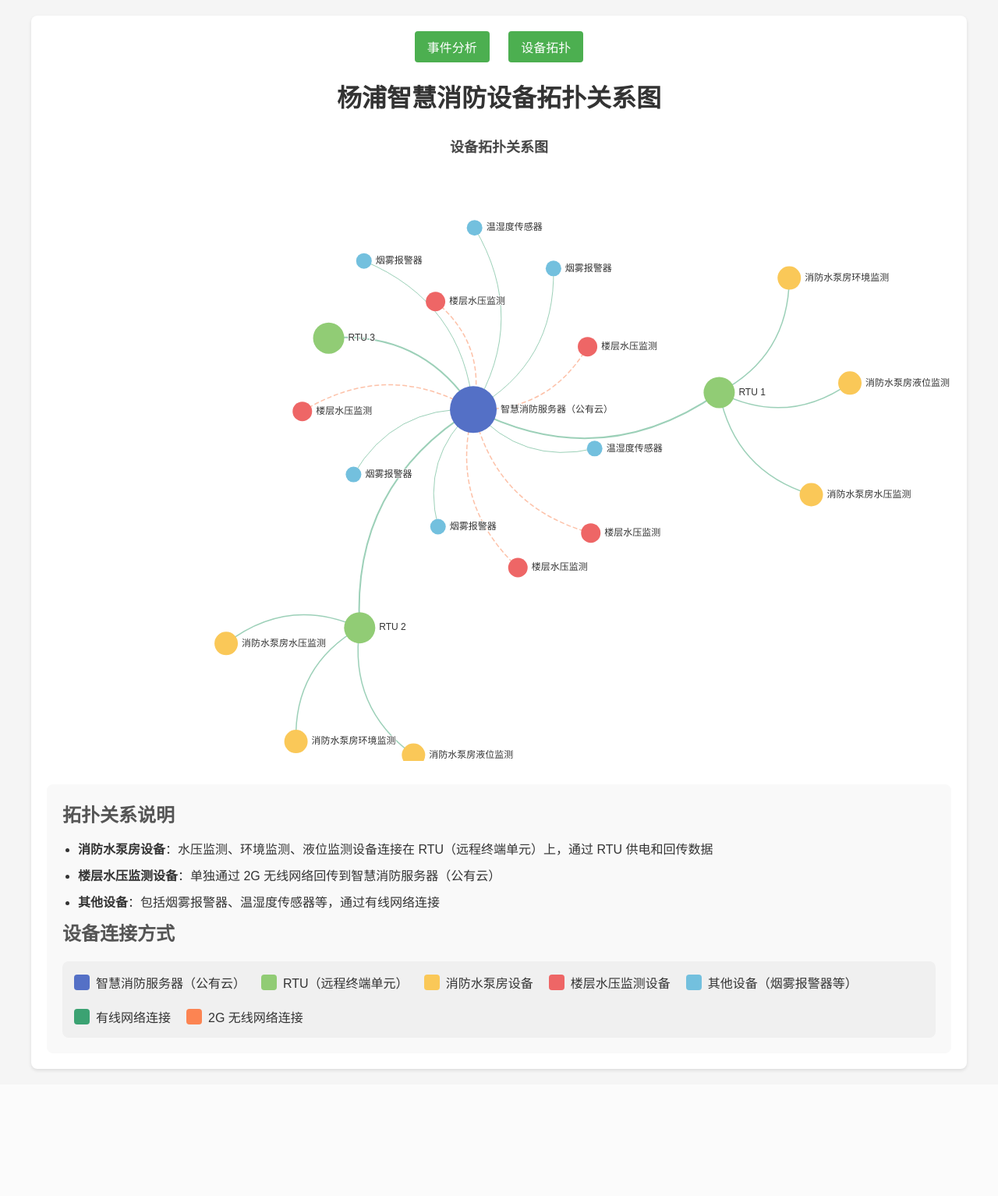
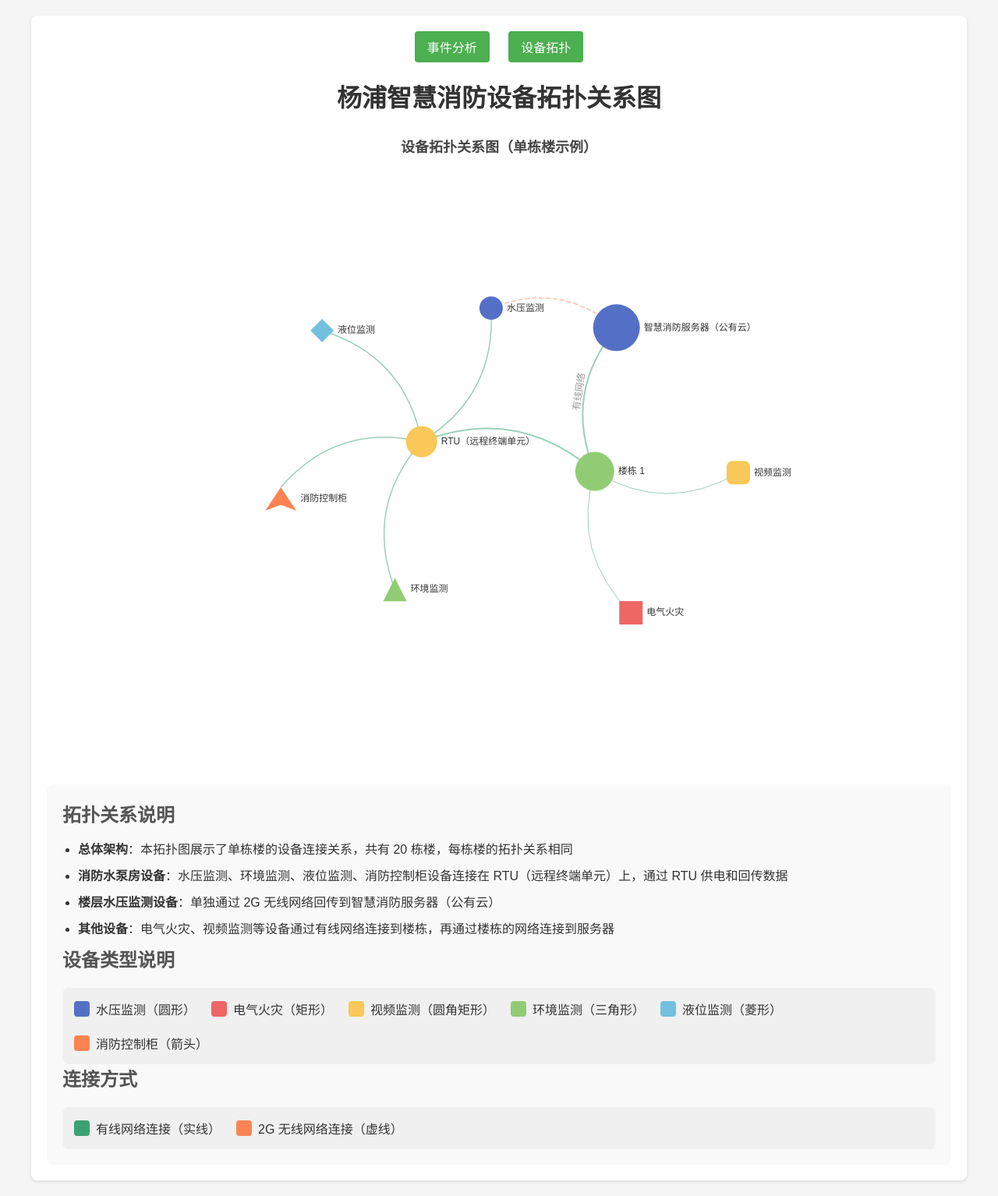
Before and after one commit to Stein-Jin/yangpu_smartcity_1, a Flask app: page /topology in a window 1280 px wide. Shown: the whole page at 78% size. Before the commit the page ends 1374 px from the top, so only its background shows below. Run offline with Flask 3, Linux system fonts and the light colour scheme; some libraries are stand-ins or nearby versions.

Commit message:
更新设备拓扑关系图，使用不同图标表示不同设备类型

```diff
--- a/templates/topology.html
+++ b/templates/topology.html
@@ -105,40 +105,49 @@
         <div class="info-section">
             <h2>拓扑关系说明</h2>
             <ul>
-                <li><strong>消防水泵房设备</strong>：水压监测、环境监测、液位监测设备连接在 RTU（远程终端单元）上，通过 RTU 供电和回传数据</li>
+                <li><strong>总体架构</strong>：本拓扑图展示了单栋楼的设备连接关系，共有 20 栋楼，每栋楼的拓扑关系相同</li>
+                <li><strong>消防水泵房设备</strong>：水压监测、环境监测、液位监测、消防控制柜设备连接在 RTU（远程终端单元）上，通过 RTU 供电和回传数据</li>
                 <li><strong>楼层水压监测设备</strong>：单独通过 2G 无线网络回传到智慧消防服务器（公有云）</li>
-                <li><strong>其他设备</strong>：包括烟雾报警器、温湿度传感器等，通过有线网络连接</li>
+                <li><strong>其他设备</strong>：电气火灾、视频监测等设备通过有线网络连接到楼栋，再通过楼栋的网络连接到服务器</li>
             </ul>
 
-            <h2>设备连接方式</h2>
+            <h2>设备类型说明</h2>
             <div class="legend">
                 <div class="legend-item">
                     <div class="legend-color" style="background-color: #5470c6;"></div>
-                    <span>智慧消防服务器（公有云）</span>
+                    <span>水压监测（圆形）</span>
+                </div>
+                <div class="legend-item">
+                    <div class="legend-color" style="background-color: #ee6666;"></div>
+                    <span>电气火灾（矩形）</span>
+                </div>
+                <div class="legend-item">
+                    <div class="legend-color" style="background-color: #fac858;"></div>
+                    <span>视频监测（圆角矩形）</span>
                 </div>
                 <div class="legend-item">
                     <div class="legend-color" style="background-color: #91cc75;"></div>
-                    <span>RTU（远程终端单元）</span>
-                </div>
-                <div class="legend-item">
-                    <div class="legend-color" style="background-color: #fac858;"></div>
-                    <span>消防水泵房设备</span>
-                </div>
-                <div class="legend-item">
-                    <div class="legend-color" style="background-color: #ee6666;"></div>
-                    <span>楼层水压监测设备</span>
+                    <span>环境监测（三角形）</span>
                 </div>
                 <div class="legend-item">
                     <div class="legend-color" style="background-color: #73c0de;"></div>
-                    <span>其他设备（烟雾报警器等）</span>
-                </div>
-                <div class="legend-item">
-                    <div class="legend-color" style="background-color: #3ba272;"></div>
-                    <span>有线网络连接</span>
+                    <span>液位监测（菱形）</span>
                 </div>
                 <div class="legend-item">
                     <div class="legend-color" style="background-color: #fc8452;"></div>
-                    <span>2G 无线网络连接</span>
+                    <span>消防控制柜（箭头）</span>
+                </div>
+            </div>
+
+            <h2>连接方式</h2>
+            <div class="legend">
+                <div class="legend-item">
+                    <div class="legend-color" style="background-color: #3ba272;"></div>
+                    <span>有线网络连接（实线）</span>
+                </div>
+                <div class="legend-item">
+                    <div class="legend-color" style="background-color: #fc8452;"></div>
+                    <span>2G 无线网络连接（虚线）</span>
                 </div>
             </div>
         </div>
@@ -153,69 +162,46 @@
             // 核心节点
             { id: 'server', name: '智慧消防服务器（公有云）', symbolSize: 60, itemStyle: { color: '#5470c6' } },
 
+            // 楼栋节点
+            { id: 'building1', name: '楼栋 1', symbolSize: 50, itemStyle: { color: '#91cc75' } },
+
             // RTU 节点
-            { id: 'rtu1', name: 'RTU 1', symbolSize: 40, itemStyle: { color: '#91cc75' } },
-            { id: 'rtu2', name: 'RTU 2', symbolSize: 40, itemStyle: { color: '#91cc75' } },
-            { id: 'rtu3', name: 'RTU 3', symbolSize: 40, itemStyle: { color: '#91cc75' } },
+            { id: 'rtu', name: 'RTU（远程终端单元）', symbolSize: 40, itemStyle: { color: '#fac858' } },
 
-            // 消防水泵房设备
-            { id: 'pump_pressure1', name: '消防水泵房水压监测', symbolSize: 30, itemStyle: { color: '#fac858' } },
-            { id: 'pump_env1', name: '消防水泵房环境监测', symbolSize: 30, itemStyle: { color: '#fac858' } },
-            { id: 'pump_level1', name: '消防水泵房液位监测', symbolSize: 30, itemStyle: { color: '#fac858' } },
-            { id: 'pump_pressure2', name: '消防水泵房水压监测', symbolSize: 30, itemStyle: { color: '#fac858' } },
-            { id: 'pump_env2', name: '消防水泵房环境监测', symbolSize: 30, itemStyle: { color: '#fac858' } },
-            { id: 'pump_level2', name: '消防水泵房液位监测', symbolSize: 30, itemStyle: { color: '#fac858' } },
-
-            // 楼层水压监测设备
-            { id: 'floor_pressure1', name: '楼层水压监测', symbolSize: 25, itemStyle: { color: '#ee6666' } },
-            { id: 'floor_pressure2', name: '楼层水压监测', symbolSize: 25, itemStyle: { color: '#ee6666' } },
-            { id: 'floor_pressure3', name: '楼层水压监测', symbolSize: 25, itemStyle: { color: '#ee6666' } },
-            { id: 'floor_pressure4', name: '楼层水压监测', symbolSize: 25, itemStyle: { color: '#ee6666' } },
-            { id: 'floor_pressure5', name: '楼层水压监测', symbolSize: 25, itemStyle: { color: '#ee6666' } },
-
-            // 其他设备
-            { id: 'smoke1', name: '烟雾报警器', symbolSize: 20, itemStyle: { color: '#73c0de' } },
-            { id: 'smoke2', name: '烟雾报警器', symbolSize: 20, itemStyle: { color: '#73c0de' } },
-            { id: 'smoke3', name: '烟雾报警器', symbolSize: 20, itemStyle: { color: '#73c0de' } },
-            { id: 'smoke4', name: '烟雾报警器', symbolSize: 20, itemStyle: { color: '#73c0de' } },
-            { id: 'temp1', name: '温湿度传感器', symbolSize: 20, itemStyle: { color: '#73c0de' } },
-            { id: 'temp2', name: '温湿度传感器', symbolSize: 20, itemStyle: { color: '#73c0de' } }
+            // 设备节点 - 不同图标和颜色表示不同类型
+            { id: 'water_pressure', name: '水压监测', symbolSize: 30, itemStyle: { color: '#5470c6' }, symbol: 'circle' },
+            { id: 'electric_fire', name: '电气火灾', symbolSize: 30, itemStyle: { color: '#ee6666' }, symbol: 'rect' },
+            { id: 'video', name: '视频监测', symbolSize: 30, itemStyle: { color: '#fac858' }, symbol: 'roundRect' },
+            { id: 'environment', name: '环境监测', symbolSize: 30, itemStyle: { color: '#91cc75' }, symbol: 'triangle' },
+            { id: 'liquid_level', name: '液位监测', symbolSize: 30, itemStyle: { color: '#73c0de' }, symbol: 'diamond' },
+            { id: 'fire_control', name: '消防控制柜', symbolSize: 30, itemStyle: { color: '#fc8452' }, symbol: 'arrow' }
         ];
 
         var links = [
-            // RTU 连接到服务器
-            { source: 'rtu1', target: 'server', lineStyle: { color: '#3ba272', width: 2, type: 'solid' } },
-            { source: 'rtu2', target: 'server', lineStyle: { color: '#3ba272', width: 2, type: 'solid' } },
-            { source: 'rtu3', target: 'server', lineStyle: { color: '#3ba272', width: 2, type: 'solid' } },
+            // 楼栋连接到服务器
+            { source: 'building1', target: 'server', lineStyle: { color: '#3ba272', width: 2, type: 'solid' }, label: { show: true, formatter: '有线网络' } },
+
+            // RTU 连接到楼栋
+            { source: 'rtu', target: 'building1', lineStyle: { color: '#3ba272', width: 2, type: 'solid' } },
 
             // 消防水泵房设备连接到 RTU
-            { source: 'pump_pressure1', target: 'rtu1', lineStyle: { color: '#3ba272', width: 1.5, type: 'solid' } },
-            { source: 'pump_env1', target: 'rtu1', lineStyle: { color: '#3ba272', width: 1.5, type: 'solid' } },
-            { source: 'pump_level1', target: 'rtu1', lineStyle: { color: '#3ba272', width: 1.5, type: 'solid' } },
-            { source: 'pump_pressure2', target: 'rtu2', lineStyle: { color: '#3ba272', width: 1.5, type: 'solid' } },
-            { source: 'pump_env2', target: 'rtu2', lineStyle: { color: '#3ba272', width: 1.5, type: 'solid' } },
-            { source: 'pump_level2', target: 'rtu2', lineStyle: { color: '#3ba272', width: 1.5, type: 'solid' } },
+            { source: 'water_pressure', target: 'rtu', lineStyle: { color: '#3ba272', width: 1.5, type: 'solid' }, label: { show: true, formatter: '水泵房设备' } },
+            { source: 'environment', target: 'rtu', lineStyle: { color: '#3ba272', width: 1.5, type: 'solid' } },
+            { source: 'liquid_level', target: 'rtu', lineStyle: { color: '#3ba272', width: 1.5, type: 'solid' } },
+            { source: 'fire_control', target: 'rtu', lineStyle: { color: '#3ba272', width: 1.5, type: 'solid' } },
 
-            // 楼层水压监测设备连接到服务器（2G 无线）
-            { source: 'floor_pressure1', target: 'server', lineStyle: { color: '#fc8452', width: 1.5, type: 'dashed' } },
-            { source: 'floor_pressure2', target: 'server', lineStyle: { color: '#fc8452', width: 1.5, type: 'dashed' } },
-            { source: 'floor_pressure3', target: 'server', lineStyle: { color: '#fc8452', width: 1.5, type: 'dashed' } },
-            { source: 'floor_pressure4', target: 'server', lineStyle: { color: '#fc8452', width: 1.5, type: 'dashed' } },
-            { source: 'floor_pressure5', target: 'server', lineStyle: { color: '#fc8452', width: 1.5, type: 'dashed' } },
+            // 楼层水压监测设备直接连接到服务器（2G 无线）
+            { source: 'water_pressure', target: 'server', lineStyle: { color: '#fc8452', width: 1.5, type: 'dashed' }, label: { show: true, formatter: '2G 无线' } },
 
-            // 其他设备连接到服务器（有线）
-            { source: 'smoke1', target: 'server', lineStyle: { color: '#3ba272', width: 1, type: 'solid' } },
-            { source: 'smoke2', target: 'server', lineStyle: { color: '#3ba272', width: 1, type: 'solid' } },
-            { source: 'smoke3', target: 'server', lineStyle: { color: '#3ba272', width: 1, type: 'solid' } },
-            { source: 'smoke4', target: 'server', lineStyle: { color: '#3ba272', width: 1, type: 'solid' } },
-            { source: 'temp1', target: 'server', lineStyle: { color: '#3ba272', width: 1, type: 'solid' } },
-            { source: 'temp2', target: 'server', lineStyle: { color: '#3ba272', width: 1, type: 'solid' } }
+            // 其他设备连接到楼栋（有线）
+            { source: 'electric_fire', target: 'building1', lineStyle: { color: '#3ba272', width: 1, type: 'solid' } },
+            { source: 'video', target: 'building1', lineStyle: { color: '#3ba272', width: 1, type: 'solid' } }
         ];
 
         // 图表配置
         var option = {
             title: {
-                text: '设备拓扑关系图',
+                text: '设备拓扑关系图（单栋楼示例）',
                 left: 'center'
             },
             tooltip: {
@@ -224,12 +210,17 @@
                     if (params.dataType === 'node') {
                         return params.name;
                     } else {
-                        return params.source.name + ' → ' + params.target.name;
+                        return params.source.name + ' → ' + params.target.name + '（' + params.data.label.formatter + '）';
                     }
                 }
             },
             animationDurationUpdate: 1500,
             animationEasingUpdate: 'quinticInOut',
+            legend: {
+                data: ['水压监测', '电气火灾', '视频监测', '环境监测', '液位监测', '消防控制柜'],
+                orient: 'horizontal',
+                bottom: 0
+            },
             series: [
                 {
                     type: 'graph',
@@ -260,8 +251,9 @@
                         }
                     },
                     force: {
-                        repulsion: 1000,
-                        edgeLength: [80, 120]
+                        repulsion: 1500,
+                        edgeLength: [100, 150],
+                        gravity: 0.1
                     }
                 }
             ]
```
